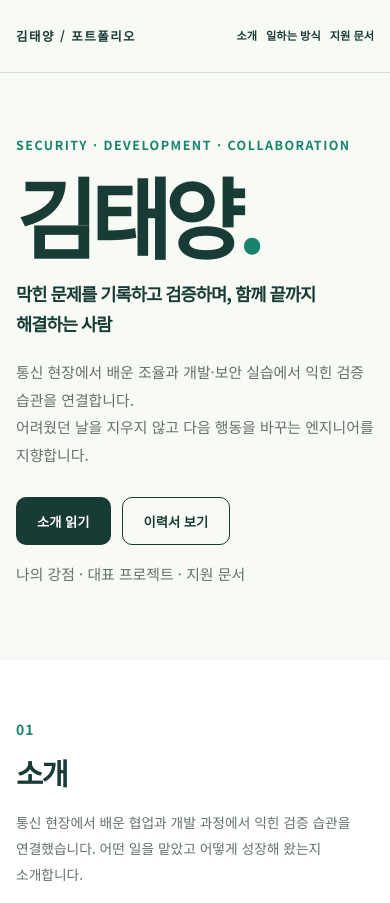
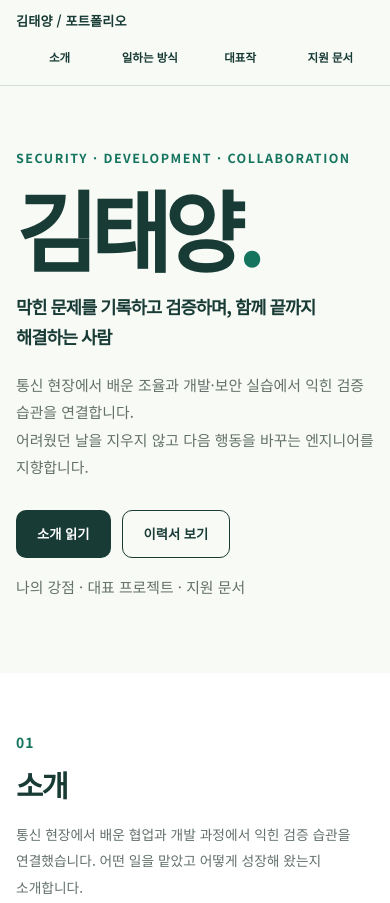
Before and after one commit to ecde4499/SKT-ALEPH-AI, a plain HTML site: page portfolio/index.html in a window 390 px wide. Shown: the top 903 px of the page. Drawn offline with Linux system fonts and the light colour scheme.

Commit message:
style(portfolio): restore all mobile navigation tabs, active chapter states and readable typography

```diff
--- a/portfolio/index.html
+++ b/portfolio/index.html
@@ -1,7 +1,7 @@
 <!doctype html>
 <html lang="ko"><head><meta charset="utf-8"><meta name="viewport" content="width=device-width,initial-scale=1">
 <meta name="description" content="김태양의 공개 포트폴리오: 기록을 검증 가능한 결과와 협업으로 연결합니다.">
-<title>김태양 · 기록에서 검증으로</title><link rel="stylesheet" href="./style.css?v=20261111-review4"><script src="./main.js" defer></script></head>
+<title>김태양 · 기록에서 검증으로</title><link rel="stylesheet" href="./style.css?v=20261111-aesthetic5"><script src="./main.js" defer></script></head>
 <body><a class="skip" href="#story">본문으로</a>
 <header><div class="wrap nav"><a class="logo" href="#top">김태양 / 포트폴리오</a><nav aria-label="섹션"><a href="#story">소개</a><a href="#approach">일하는 방식</a><a href="#works">대표작</a><a href="#documents">지원 문서</a></nav></div></header>
 <main id="top"><section class="hero wrap"><div><span class="eyebrow">SECURITY · DEVELOPMENT · COLLABORATION</span>
--- a/portfolio/main.js
+++ b/portfolio/main.js
@@ -1 +1,27 @@
 'use strict';(async()=>{try{const r=await fetch('./data/summary.json',{cache:'no-cache'});if(!r.ok)return;const d=await r.json();document.querySelectorAll('[data-field]').forEach(n=>{const v=d.stats[n.dataset.field];if(Number.isInteger(v))n.textContent=String(v)});if(Array.isArray(d.approved_paragraphs)&&d.approved_paragraphs.length){const box=document.querySelector('#approved'),list=document.querySelector('#approved-list');box.hidden=false;for(const p of d.approved_paragraphs){const para=document.createElement('p');para.textContent=p.candidate+' — 근거: '+p.source;list.append(para)}}}catch(_){}})();
+/* Highlight the current portfolio chapter as the page scrolls. */
+(()=>{
+  const navLinks=[...document.querySelectorAll('.nav nav a[href^="#"]')];
+  const pairs=navLinks.map(link=>({link,section:document.querySelector(link.getAttribute('href'))})).filter(p=>p.section);
+  if(!pairs.length)return;
+  const update=()=>{
+    const top=window.innerWidth<=800?115:89;
+    let active=null;
+    if(window.scrollY>100){
+      for(const pair of pairs){
+        if(pair.section.getBoundingClientRect().top<=top+30)active=pair;
+      }
+    }
+    for(const pair of pairs){
+      if(pair===active)pair.link.setAttribute('aria-current','location');
+      else pair.link.removeAttribute('aria-current');
+    }
+  };
+  for(const pair of pairs)pair.link.addEventListener('click',()=>{
+    for(const p of pairs)p.link.removeAttribute('aria-current');
+    pair.link.setAttribute('aria-current','location');
+  });
+  window.addEventListener('scroll',update,{passive:true});
+  window.addEventListener('resize',update,{passive:true});
+  update();
+})();
--- a/portfolio/style.css
+++ b/portfolio/style.css
@@ -139,3 +139,25 @@ body{font-size:15px;line-height:1.75}
 /* Anchor navigation: keep each numbered chapter visible below the sticky header. */
 .strength,.works-section{scroll-margin-top:72px}
 @media(max-width:800px){.strength,.works-section{scroll-margin-top:65px}}
+
+/* Navigation and typography audit — retain the established original palette. */
+:root{--accent:#14745e}
+.nav .logo{font-size:.88rem;letter-spacing:.012em;white-space:nowrap}
+.nav nav{align-items:center;gap:10px}
+.nav nav a{display:inline-flex;align-items:center;justify-content:center;min-height:44px;padding:7px 12px;border-radius:8px;font-size:.85rem;line-height:1.35;white-space:nowrap;transition:background-color .15s,color .15s}
+.nav nav a:hover,.nav nav a:focus-visible{background:#e6f2e9}
+.nav nav a[aria-current="location"]{background:#e2efe6;color:#0c624b;box-shadow:inset 0 -2px 0 #14745e}
+.hero-actions a,.files a,.subtle{transition:background-color .15s,color .15s,border-color .15s}
+.hero-actions a:focus-visible,.files a:focus-visible{outline-offset:4px}
+.story,.strength,.works-section,.document-band{scroll-margin-top:83px}
+@media(max-width:800px){
+  .nav{display:flex;flex-direction:column;align-items:stretch;justify-content:center;gap:2px;padding:7px 0 5px;min-height:0}
+  .nav .logo{align-self:flex-start;font-size:.86rem;line-height:1.5;padding:4px 0}
+  .nav nav{display:grid;grid-template-columns:repeat(4,minmax(0,1fr));width:100%;gap:3px}
+  .nav nav a{display:inline-flex!important;min-height:43px;min-width:0;padding:8px 3px;font-size:.76rem;line-height:1.2;white-space:nowrap}
+  .story,.strength,.works-section,.document-band{scroll-margin-top:108px}
+}
+@media(max-width:390px){
+  .nav nav a{font-size:.72rem}
+  .nav .logo{font-size:.82rem}
+}
```
Also changed, not shown: portfolio/resume.css (+13 -0 lines), portfolio/resume.html (+2 -2 lines).
